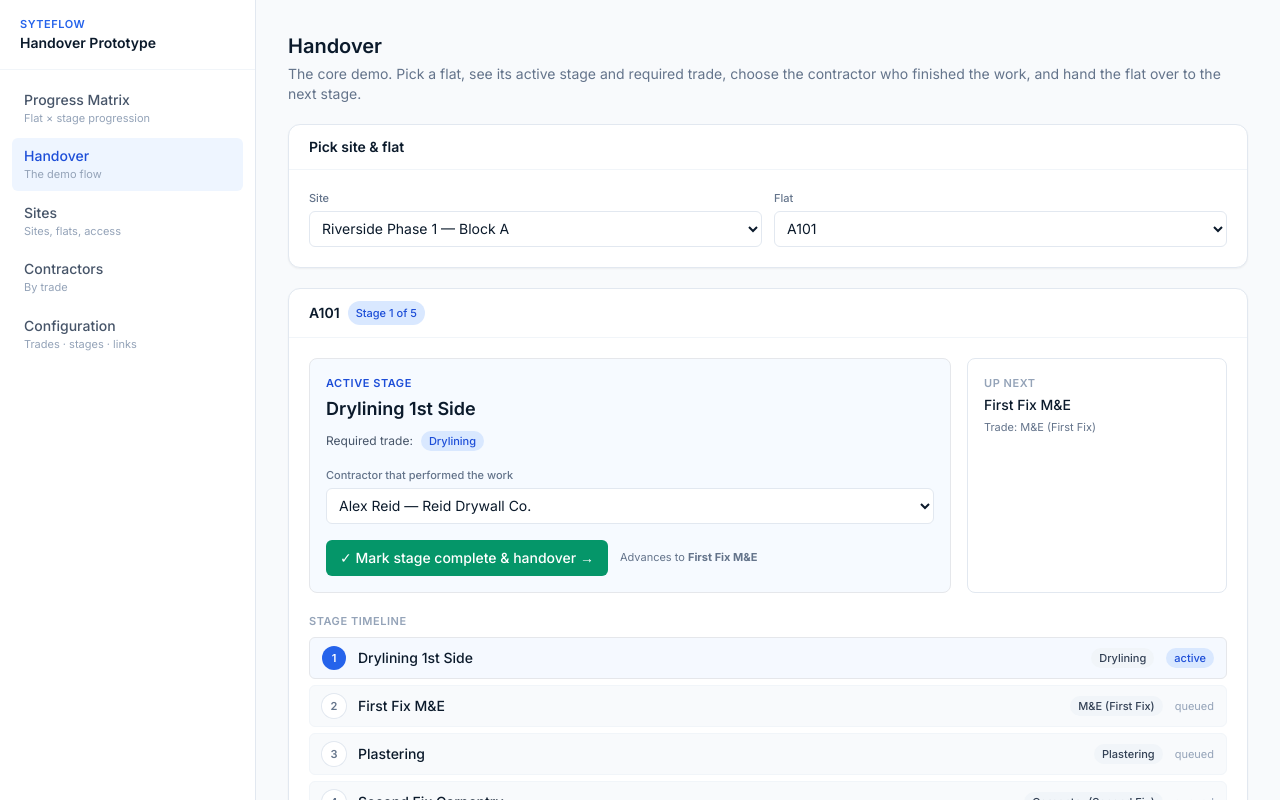
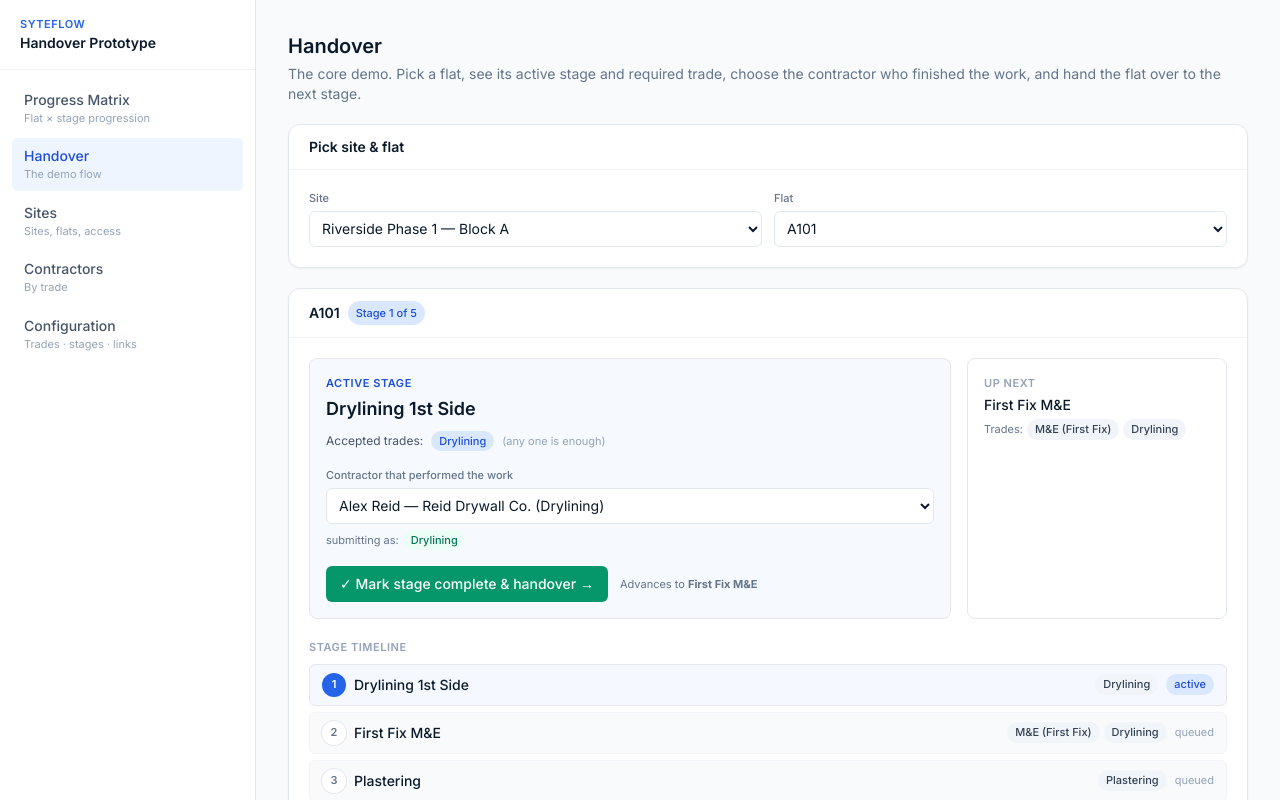
Before and after one commit to sagarws/handover_demo, a React (Vite) app: page / in a window 1280 px wide. Shown: the top 800 px of the page. Built offline with nearby package versions, Linux system fonts and the light colour scheme.

Commit message:
feat: update trade-to-stage mapping to support multiple trades per stage

```diff
--- a/src/components/Configuration.jsx
+++ b/src/components/Configuration.jsx
@@ -122,7 +122,7 @@ function StagesCard() {
   const [editingId, setEditingId] = useState(null);
   const [editName, setEditName] = useState("");
 
-  const tradeName = (id) => trades.find((t) => t.id === id)?.name;
+  const tradeName = (id) => trades.find((t) => t.id === id)?.name ?? "—";
 
   return (
     <Card
@@ -161,11 +161,11 @@ function StagesCard() {
         ) : (
           <ul className="space-y-1.5">
             {stages.map((s, i) => {
-              const linked = tradeName(stageTradeMap[s.id]);
+              const linkedIds = stageTradeMap[s.id] ?? [];
               return (
                 <li
                   key={s.id}
-                  className="flex items-center gap-2 rounded-md border border-slate-100 bg-slate-50 px-3 py-2"
+                  className="flex flex-wrap items-center gap-2 rounded-md border border-slate-100 bg-slate-50 px-3 py-2"
                 >
                   <span className="inline-flex h-6 w-6 items-center justify-center rounded-full bg-white text-[11px] font-semibold text-slate-500 ring-1 ring-slate-200">
                     {i + 1}
@@ -197,11 +197,17 @@ function StagesCard() {
                   ) : (
                     <>
                       <span className="flex-1 text-sm text-ink">{s.name}</span>
-                      {linked ? (
-                        <Pill tone="blue">{linked}</Pill>
+                      <div className="flex flex-wrap items-center gap-1">
+                        {linkedIds.length === 0 ? (
+                          <Pill tone="rose">no trade</Pill>
                         ) : (
-                        <Pill tone="rose">no trade</Pill>
+                          linkedIds.map((tid) => (
+                            <Pill key={tid} tone="blue">
+                              {tradeName(tid)}
+                            </Pill>
+                          ))
                         )}
+                      </div>
                       <Button
                         size="sm"
                         variant="ghost"
@@ -252,18 +258,18 @@ function StagesCard() {
 // ---------- drag-and-drop trade ↔ stage relation builder ----------
 
 function RelationBuilder() {
-  const { trades, stages, stageTradeMap, setStageTrade } = useApp();
+  const { trades, stages, stageTradeMap, addStageTrade, removeStageTrade } = useApp();
   const [dragTradeId, setDragTradeId] = useState(null);
   const [overStageId, setOverStageId] = useState(null);
 
-  const tradeOf = (stageId) => trades.find((t) => t.id === stageTradeMap[stageId]);
+  const tradeById = (id) => trades.find((t) => t.id === id);
 
   return (
     <Card
       title="Trade ↔ Stage relations"
       right={
         <span className="text-[11px] text-slate-400">
-          Drag a trade node onto a stage node
+          Drag a trade node onto a stage — multiple trades per stage allowed
         </span>
       }
     >
@@ -311,11 +317,11 @@ function RelationBuilder() {
           {/* Right: stage drop zones */}
           <div>
             <div className="mb-2 text-[11px] font-semibold uppercase tracking-wider text-slate-400">
-              Stages (drop targets)
+              Stages (drop targets · multiple trades allowed)
             </div>
             <ol className="space-y-2">
               {stages.map((s, i) => {
-                const linkedTrade = tradeOf(s.id);
+                const linkedIds = stageTradeMap[s.id] ?? [];
                 const isOver = overStageId === s.id;
                 return (
                   <li
@@ -329,14 +335,14 @@ function RelationBuilder() {
                     onDrop={(e) => {
                       e.preventDefault();
                       const tradeId = e.dataTransfer.getData("text/plain") || dragTradeId;
-                      if (tradeId) setStageTrade(s.id, tradeId);
+                      if (tradeId) addStageTrade(s.id, tradeId);
                       setOverStageId(null);
                       setDragTradeId(null);
                     }}
-                    className={`flex items-center gap-3 rounded-lg border-2 border-dashed bg-white px-3 py-2 transition ${
+                    className={`flex flex-wrap items-center gap-2 rounded-lg border-2 border-dashed bg-white px-3 py-2 transition ${
                       isOver
                         ? "border-brand-500 bg-brand-50"
-                        : linkedTrade
+                        : linkedIds.length
                           ? "border-emerald-200"
                           : "border-slate-200"
                     }`}
@@ -347,22 +353,30 @@ function RelationBuilder() {
                     <span className="flex-1 text-sm font-medium text-ink">
                       {s.name}
                     </span>
-                    {linkedTrade ? (
-                      <>
-                        <span className="inline-flex items-center gap-1 rounded-full bg-emerald-50 px-2 py-0.5 text-[11px] font-medium text-emerald-700">
+                    {linkedIds.length === 0 ? (
+                      <span className="text-[11px] text-slate-400">drop trade here</span>
+                    ) : (
+                      <div className="flex flex-wrap gap-1.5">
+                        {linkedIds.map((tid) => {
+                          const t = tradeById(tid);
+                          return (
+                            <span
+                              key={tid}
+                              className="inline-flex items-center gap-1 rounded-full bg-emerald-50 px-2 py-0.5 text-[11px] font-medium text-emerald-700"
+                            >
                               <span className="h-1.5 w-1.5 rounded-full bg-emerald-500" />
-                          {linkedTrade.name}
-                        </span>
+                              {t?.name ?? "—"}
                               <button
-                          onClick={() => setStageTrade(s.id, null)}
-                          className="rounded-md px-2 py-1 text-[11px] text-slate-400 hover:bg-slate-100 hover:text-slate-700"
-                          title="Unlink"
+                                onClick={() => removeStageTrade(s.id, tid)}
+                                className="ml-0.5 rounded-full text-emerald-700/70 hover:text-rose-600"
+                                title="Unlink this trade"
                               >
                                 ✕
                               </button>
-                      </>
-                    ) : (
-                      <span className="text-[11px] text-slate-400">drop trade here</span>
+                            </span>
+                          );
+                        })}
+                      </div>
                     )}
                   </li>
                 );
--- a/src/components/Handover.jsx
+++ b/src/components/Handover.jsx
@@ -40,16 +40,18 @@ export function Handover() {
   const activeStage = stages[activeIdx];
   const finished = !activeStage;
 
-  const requiredTradeId = activeStage ? stageTradeMap[activeStage.id] : null;
-  const requiredTrade = trades.find((t) => t.id === requiredTradeId);
+  const requiredTradeIds = activeStage ? stageTradeMap[activeStage.id] ?? [] : [];
+  const requiredTrades = trades.filter((t) => requiredTradeIds.includes(t.id));
 
-  // Contractors who are tagged with the active stage's required trade — that's
-  // the dropdown the user requested. If no trade is wired up, fall back to
-  // every contractor so the demo isn't blocked.
+  // A stage may list multiple trades — any contractor that carries at least
+  // one of them is eligible. If no trade is wired up, fall back to every
+  // contractor so the demo isn't blocked.
   const eligibleContractors = useMemo(() => {
-    if (!requiredTradeId) return contractors;
-    return contractors.filter((c) => c.tradeIds.includes(requiredTradeId));
-  }, [contractors, requiredTradeId]);
+    if (requiredTradeIds.length === 0) return contractors;
+    return contractors.filter((c) =>
+      c.tradeIds.some((tid) => requiredTradeIds.includes(tid)),
+    );
+  }, [contractors, requiredTradeIds]);
 
   // Reset selected contractor when the pool changes (new flat, new stage).
   useEffect(() => {
@@ -59,9 +61,17 @@ export function Handover() {
   }, [eligibleContractors, contractorId]);
 
   const tradeName = (id) => trades.find((t) => t.id === id)?.name ?? "—";
+  const tradeNamesFor = (ids) =>
+    (ids ?? []).map((id) => tradeName(id)).filter(Boolean);
   const contractorLabel = (id) => {
     const c = contractors.find((x) => x.id === id);
     return c ? `${c.name}${c.company ? ` · ${c.company}` : ""}` : "Unknown";
+  };
+  // Which trades does the contractor have that match the stage requirement?
+  // We surface this so the demo shows *why* a particular contractor is eligible.
+  const matchingTradesFor = (contractor, stageTradeIds) => {
+    if (!contractor || !stageTradeIds?.length) return [];
+    return contractor.tradeIds.filter((t) => stageTradeIds.includes(t));
   };
 
   const completionsByStage = useMemo(() => {
@@ -154,11 +164,20 @@ export function Handover() {
                   {activeStage.name}
                 </div>
                 <div className="mt-2 flex flex-wrap items-center gap-2 text-xs text-slate-600">
-                  <span>Required trade:</span>
-                  {requiredTrade ? (
-                    <Pill tone="blue">{requiredTrade.name}</Pill>
+                  <span>Accepted trades:</span>
+                  {requiredTrades.length === 0 ? (
+                    <Pill tone="rose">no trade linked — wire one up in Configuration</Pill>
                   ) : (
-                    <Pill tone="rose">no trade linked — wire one up in Configuration</Pill>
+                    <>
+                      {requiredTrades.map((t) => (
+                        <Pill key={t.id} tone="blue">
+                          {t.name}
+                        </Pill>
+                      ))}
+                      <span className="text-[11px] text-slate-400">
+                        (any one is enough)
+                      </span>
+                    </>
                   )}
                 </div>
 
@@ -168,21 +187,42 @@ export function Handover() {
                   </label>
                   {eligibleContractors.length === 0 ? (
                     <div className="rounded-md border border-amber-200 bg-amber-50 px-3 py-2 text-xs text-amber-700">
-                      No contractor has the “{requiredTrade?.name ?? "required"}”
-                      trade. Add or tag one on the Contractors page.
+                      No contractor carries any of the accepted trades. Tag a
+                      contractor on the Contractors page.
                     </div>
                   ) : (
+                    <>
                       <Select
                         value={contractorId}
                         onChange={(e) => setContractorId(e.target.value)}
                       >
-                      {eligibleContractors.map((c) => (
+                        {eligibleContractors.map((c) => {
+                          const matches = matchingTradesFor(c, requiredTradeIds)
+                            .map((id) => tradeName(id))
+                            .join(", ");
+                          return (
                             <option key={c.id} value={c.id}>
                               {c.name}
                               {c.company ? ` — ${c.company}` : ""}
+                              {matches ? ` (${matches})` : ""}
                             </option>
+                          );
+                        })}
+                      </Select>
+                      {contractorId && (
+                        <div className="mt-1.5 flex flex-wrap items-center gap-1 text-[11px] text-slate-500">
+                          <span>submitting as:</span>
+                          {matchingTradesFor(
+                            contractors.find((c) => c.id === contractorId),
+                            requiredTradeIds,
+                          ).map((tid) => (
+                            <Pill key={tid} tone="green">
+                              {tradeName(tid)}
+                            </Pill>
                           ))}
-                    </Select>
+                        </div>
+                      )}
+                    </>
                   )}
                 </div>
 
@@ -212,9 +252,17 @@ export function Handover() {
                     <div className="mt-1 text-sm font-medium text-ink">
                       {stages[activeIdx + 1].name}
                     </div>
-                    <div className="mt-1 text-[11px] text-slate-500">
-                      Trade:{" "}
-                      {tradeName(stageTradeMap[stages[activeIdx + 1].id]) ?? "—"}
+                    <div className="mt-1 flex flex-wrap items-center gap-1 text-[11px] text-slate-500">
+                      <span>Trades:</span>
+                      {(stageTradeMap[stages[activeIdx + 1].id] ?? []).length === 0 ? (
+                        <Pill tone="rose">none</Pill>
+                      ) : (
+                        (stageTradeMap[stages[activeIdx + 1].id] ?? []).map((tid) => (
+                          <Pill key={tid} tone="slate">
+                            {tradeName(tid)}
+                          </Pill>
+                        ))
+                      )}
                     </div>
                   </>
                 ) : (
@@ -236,10 +284,11 @@ export function Handover() {
                 const completion = completionsByStage[s.id];
                 const isActive = i === activeIdx;
                 const isDone = i < activeIdx;
+                const tradeIds = stageTradeMap[s.id] ?? [];
                 return (
                   <li
                     key={s.id}
-                    className={`flex items-center gap-3 rounded-md border px-3 py-2 ${
+                    className={`flex flex-wrap items-center gap-2 rounded-md border px-3 py-2 ${
                       isActive
                         ? "border-brand-300 bg-brand-50/60"
                         : isDone
@@ -261,9 +310,17 @@ export function Handover() {
                     <span className="flex-1 text-sm font-medium text-ink">
                       {s.name}
                     </span>
-                    <Pill tone={stageTradeMap[s.id] ? "slate" : "rose"}>
-                      {tradeName(stageTradeMap[s.id])}
+                    <div className="flex flex-wrap gap-1">
+                      {tradeIds.length === 0 ? (
+                        <Pill tone="rose">no trade</Pill>
+                      ) : (
+                        tradeIds.map((tid) => (
+                          <Pill key={tid} tone="slate">
+                            {tradeName(tid)}
                           </Pill>
+                        ))
+                      )}
+                    </div>
                     {isDone && completion ? (
                       <span className="hidden md:inline text-[11px] text-slate-500">
                         by {contractorLabel(completion.contractorId)} ·{" "}
@@ -300,6 +357,7 @@ export function Handover() {
             {flatHandovers.map((h) => {
               const fromStage = stages.find((s) => s.id === h.fromStageId);
               const toStage = stages.find((s) => s.id === h.toStageId);
+              const toTradeLabel = tradeNamesFor(h.toTradeIds).join(" / ") || "—";
               return (
                 <li
                   key={h.id}
@@ -314,9 +372,7 @@ export function Handover() {
                       <>
                         <span className="text-slate-400">→ handover to</span>
                         <Pill tone="blue">{toStage.name}</Pill>
-                        <span className="text-slate-500">
-                          ({tradeName(h.toTradeId)})
-                        </span>
+                        <span className="text-slate-500">({toTradeLabel})</span>
                       </>
                     ) : (
                       <>
--- a/src/data.js
+++ b/src/data.js
@@ -23,12 +23,20 @@ export const initialStages = [
   stage("Decoration Final"),
 ];
 
-// stageTradeMap: { [stageId]: tradeId | null }
+// stageTradeMap: { [stageId]: tradeId[] }  — many-to-many; a stage can
+// accept work from contractors of any listed trade.
 export const initialStageTradeMap = (() => {
   const m = {};
   initialStages.forEach((s, i) => {
-    m[s.id] = initialTrades[i]?.id ?? null;
+    const primary = initialTrades[i]?.id;
+    m[s.id] = primary ? [primary] : [];
   });
+  // Seed one stage with two trades so the multi-trade case shows up out of
+  // the box — "First Fix M&E" can be handed over by either M&E or Drylining.
+  const firstFix = initialStages[1];
+  if (firstFix && initialTrades[0] && !m[firstFix.id].includes(initialTrades[0].id)) {
+    m[firstFix.id] = [...m[firstFix.id], initialTrades[0].id];
+  }
   return m;
 })();
 
--- a/src/store.jsx
+++ b/src/store.jsx
@@ -32,9 +32,9 @@ export function AppProvider({ children }) {
   const removeTrade = useCallback((id) => {
     setTrades((ts) => ts.filter((t) => t.id !== id));
     setStageTradeMap((m) => {
-      const next = { ...m };
-      Object.keys(next).forEach((k) => {
-        if (next[k] === id) next[k] = null;
+      const next = {};
+      Object.entries(m).forEach(([k, arr]) => {
+        next[k] = (arr ?? []).filter((tid) => tid !== id);
       });
       return next;
     });
@@ -49,7 +49,7 @@ export function AppProvider({ children }) {
     if (!trimmed) return;
     const newStage = { id: uid("stg"), name: trimmed };
     setStages((ss) => [...ss, newStage]);
-    setStageTradeMap((m) => ({ ...m, [newStage.id]: null }));
+    setStageTradeMap((m) => ({ ...m, [newStage.id]: [] }));
   }, []);
   const renameStage = useCallback((id, name) => {
     setStages((ss) => ss.map((s) => (s.id === id ? { ...s, name } : s)));
@@ -71,8 +71,21 @@ export function AppProvider({ children }) {
       return copy;
     });
   }, []);
-  const setStageTrade = useCallback((stageId, tradeId) => {
-    setStageTradeMap((m) => ({ ...m, [stageId]: tradeId }));
+  // Add a trade to a stage's list (idempotent).
+  const addStageTrade = useCallback((stageId, tradeId) => {
+    if (!tradeId) return;
+    setStageTradeMap((m) => {
+      const curr = m[stageId] ?? [];
+      if (curr.includes(tradeId)) return m;
+      return { ...m, [stageId]: [...curr, tradeId] };
+    });
+  }, []);
+  // Remove a single trade from a stage's list.
+  const removeStageTrade = useCallback((stageId, tradeId) => {
+    setStageTradeMap((m) => {
+      const curr = m[stageId] ?? [];
+      return { ...m, [stageId]: curr.filter((t) => t !== tradeId) };
+    });
   }, []);
 
   // ---------- contractors ----------
@@ -189,8 +202,8 @@ export function AppProvider({ children }) {
           flatId,
           fromStageId: currentStage.id,
           toStageId: nextStage?.id ?? null,
-          fromTradeId: stageTradeMap[currentStage.id] ?? null,
-          toTradeId: nextStage ? stageTradeMap[nextStage.id] ?? null : null,
+          fromTradeIds: stageTradeMap[currentStage.id] ?? [],
+          toTradeIds: nextStage ? stageTradeMap[nextStage.id] ?? [] : [],
           contractorId,
         },
         ...hs,
@@ -205,7 +218,8 @@ export function AppProvider({ children }) {
       trades, stages, stageTradeMap, contractors, sites, flatProgress, handovers,
       // actions
       addTrade, renameTrade, removeTrade,
-      addStage, renameStage, removeStage, moveStage, setStageTrade,
+      addStage, renameStage, removeStage, moveStage,
+      addStageTrade, removeStageTrade,
       addContractor, removeContractor,
       addSite, updateSite, removeSite, addFlat, removeFlat,
       addSiteAccess, removeSiteAccess,
@@ -214,7 +228,8 @@ export function AppProvider({ children }) {
     [
       trades, stages, stageTradeMap, contractors, sites, flatProgress, handovers,
       addTrade, renameTrade, removeTrade,
-      addStage, renameStage, removeStage, moveStage, setStageTrade,
+      addStage, renameStage, removeStage, moveStage,
+      addStageTrade, removeStageTrade,
       addContractor, removeContractor,
       addSite, updateSite, removeSite, addFlat, removeFlat,
       addSiteAccess, removeSiteAccess,
```
Also changed, not shown: src/components/ProgressMatrix.jsx (+8 -5 lines). Lines whose indentation alone changed are shown as unchanged.
